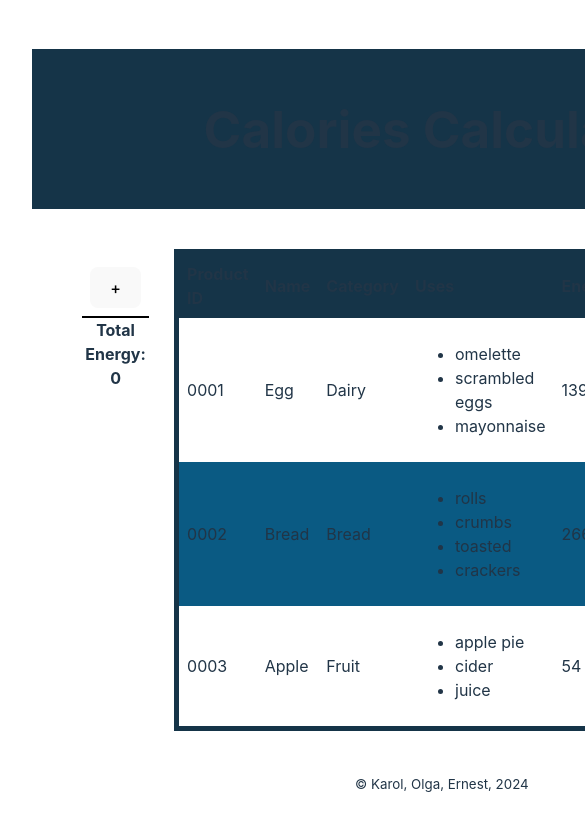
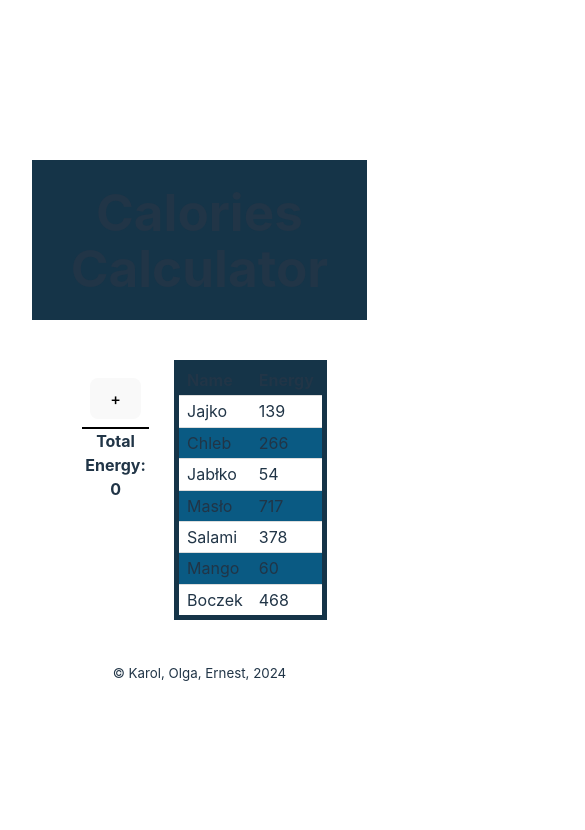
Before and after one commit to githubkarol/calories-app-frontend, a React (Vite) app: page / in a window 390 px wide. Shown: the top 830 px of the page, 585 px wide, since content can reach past the window. Built offline with nearby package versions, Linux system fonts and the light colour scheme.

Commit message:
updated json and styles. Added mobile view

```diff
--- a/public/products.json
+++ b/public/products.json
@@ -1,12 +1,12 @@
 [
   {
     "productId": "0001",
-    "name": "Egg",
-    "category": "Dairy",
+    "name": "Jajko",
+    "category": "Nabiał",
     "uses": [
-      "omelette",
-      "scrambled eggs",
-      "mayonnaise"
+      "omlet",
+      "jajecznica",
+      "majonez"
     ],
     "energy": "139",
     "carbohydrates": "0.0",
@@ -15,13 +15,12 @@
   },
   {
     "productId": "0002",
-    "name": "Bread",
-    "category": "Bread",
+    "name": "Chleb",
+    "category": "Pieczywo",
     "uses": [
-      "rolls",
-      "crumbs",
-      "toasted",
-      "crackers"
+      "rollsy",
+      "krakersy",
+      "tosty"
     ],
     "energy": "266",
     "carbohydrates": "48.8",
@@ -30,16 +29,71 @@
   },
   {
     "productId": "0003",
-    "name": "Apple",
-    "category": "Fruit",
+    "name": "Jabłko",
+    "category": "Owoc",
     "uses": [
-      "apple pie",
-      "cider",
-      "juice"
+      "szarlotka",
+      "cydr",
+      "sok"
     ],
     "energy": "54",
     "carbohydrates": "12.0",
     "fat": "0.0",
     "protein": "0.4"
+  },
+  {
+    "productId": "0004",
+    "name": "Masło",
+    "category": "Nabiał",
+    "uses": [
+      "pieczenie",
+      "kanapka",
+      "gotowanie"
+    ],
+    "energy": "717",
+    "carbohydrates": "0.1",
+    "fat": "81.0",
+    "protein": "0.9"
+  },
+  {
+    "productId": "0005",
+    "name": "Salami",
+    "category": "Wędlina",
+    "uses": [
+      "kanapka",
+      "pizza",
+      "juice"
+    ],
+    "energy": "378",
+    "carbohydrates": "0.7",
+    "fat": "32.0",
+    "protein": "21.0"
+  },
+  {
+    "productId": "0006",
+    "name": "Mango",
+    "category": "Owoc",
+    "uses": [
+      "pieczenie",
+      "gotowanie",
+      "suszone owoce"
+    ],
+    "energy": "60",
+    "carbohydrates": "15.0",
+    "fat": "0.4",
+    "protein": "0.8"
+  },
+  {
+    "productId": "0007",
+    "name": "Boczek",
+    "category": "Mięso",
+    "uses": [
+      "gotowanie",
+      "pieczenie"
+    ],
+    "energy": "468",
+    "carbohydrates": "1.7",
+    "fat": "35.0",
+    "protein": "34.4"
   }
 ]
--- a/src/UI/ProductTable.css
+++ b/src/UI/ProductTable.css
@@ -19,6 +19,8 @@
 .products-table th, .products-table td {
     padding: 8px;
     text-align: left;
+    border-bottom: 1px solid #ddd;
+    line-height: 0.9;
 }
 
 .products-table th {
@@ -33,3 +35,18 @@
 .products-table tbody tr:hover {
     background-color: #3c5b6f;
 }
+
+@media only screen and (max-width: 768px) {
+    .products-table {
+        overflow-x: auto;
+    }
+    .products-table th,
+    .products-table td {
+        white-space: nowrap;
+    }
+
+    .products-table th:not(:nth-child(2)):not(:nth-child(5)),
+    .products-table td:not(:nth-child(2)):not(:nth-child(5)) {
+        display: none;
+    }
+}
```
